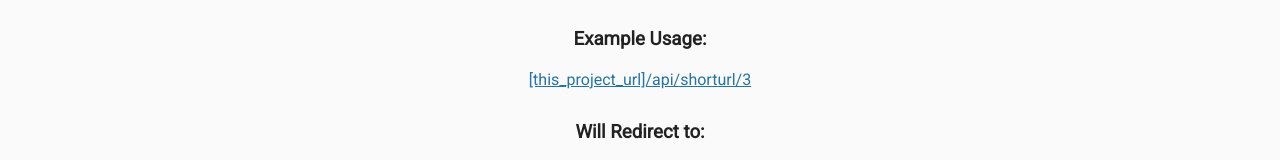
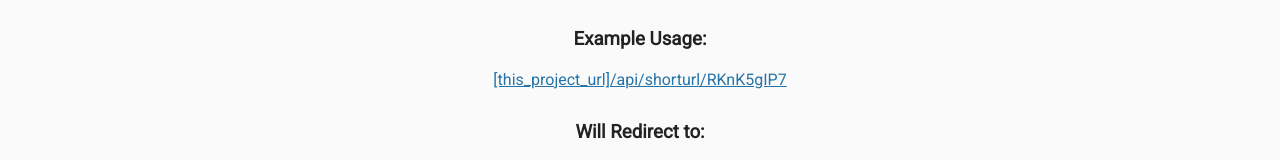
Before and after one commit to muubar/url-shortener-microservice, a website: page views/index.html in a window 1280 px wide. Shown: the part 473-633 px from the top of the page. Drawn offline with Linux system fonts and the light colour scheme.

Commit message:
add actual example usage case

```diff
--- a/views/index.html
+++ b/views/index.html
@@ -4,7 +4,8 @@
 
 <head>
   <title>URL Shortener</title>
-      <link rel="shortcut icon" href="https://cdn.hyperdev.com/us-east-1%3A52a203ff-088b-420f-81be-45bf559d01b1%2Ffavicon.ico" type="image/x-icon"/>
+  <link rel="shortcut icon" href="https://cdn.hyperdev.com/us-east-1%3A52a203ff-088b-420f-81be-45bf559d01b1%2Ffavicon.ico"
+    type="image/x-icon" />
   <link href="https://fonts.googleapis.com/css?family=Roboto" rel="stylesheet" type="text/css">
   <link href="/public/style.css" rel="stylesheet" type="text/css">
 </head>
@@ -14,9 +15,12 @@
     <h2>API Project: URL Shortener Microservice</h2>
     <h3>User Story: </h3>
     <ol>
-          <li>I can POST a URL to <code>[project_url]/api/shorturl/new</code> and I will receive a shortened URL in the JSON response.<br>Example : <code>{"original_url":"www.google.com","short_url":1}</code></li>
-          <li>If I pass an invalid URL that doesn't follow the <code>http(s)://www.example.com(/more/routes)</code> format, the JSON response will contain an error like <code>{"error":"invalid URL"}</code><br>
-          HINT: to be sure that the submitted url points to a valid site you can use the function <code>dns.lookup(host, cb)</code> from the <code>dns</code> core module.</li>
+      <li>I can POST a URL to <code>[project_url]/api/shorturl/new</code> and I will receive a shortened URL in the
+        JSON response.<br>Example : <code>{"original_url":"www.google.com","short_url":1}</code></li>
+      <li>If I pass an invalid URL that doesn't follow the <code>http(s)://www.example.com(/more/routes)</code> format,
+        the JSON response will contain an error like <code>{"error":"invalid URL"}</code><br>
+        HINT: to be sure that the submitted url points to a valid site you can use the function <code>dns.lookup(host, cb)</code>
+        from the <code>dns</code> core module.</li>
       <li>When I visit the shortened URL, it will redirect me to my original link.</li>
     </ol>
 
@@ -30,8 +34,8 @@
       <input type="submit" value="POST URL">
     </form>
     <h3>Example Usage:</h3>
-        <a href="https://thread-paper.hyperdev.space/api/shorturl/3">
-          [this_project_url]/api/shorturl/3
+    <a href="/api/shorturl/RKnK5gIP7">
+      [this_project_url]/api/shorturl/RKnK5gIP7
     </a>
 
     <h3>Will Redirect to:</h3>
```
Lines whose indentation alone changed are shown as unchanged.
